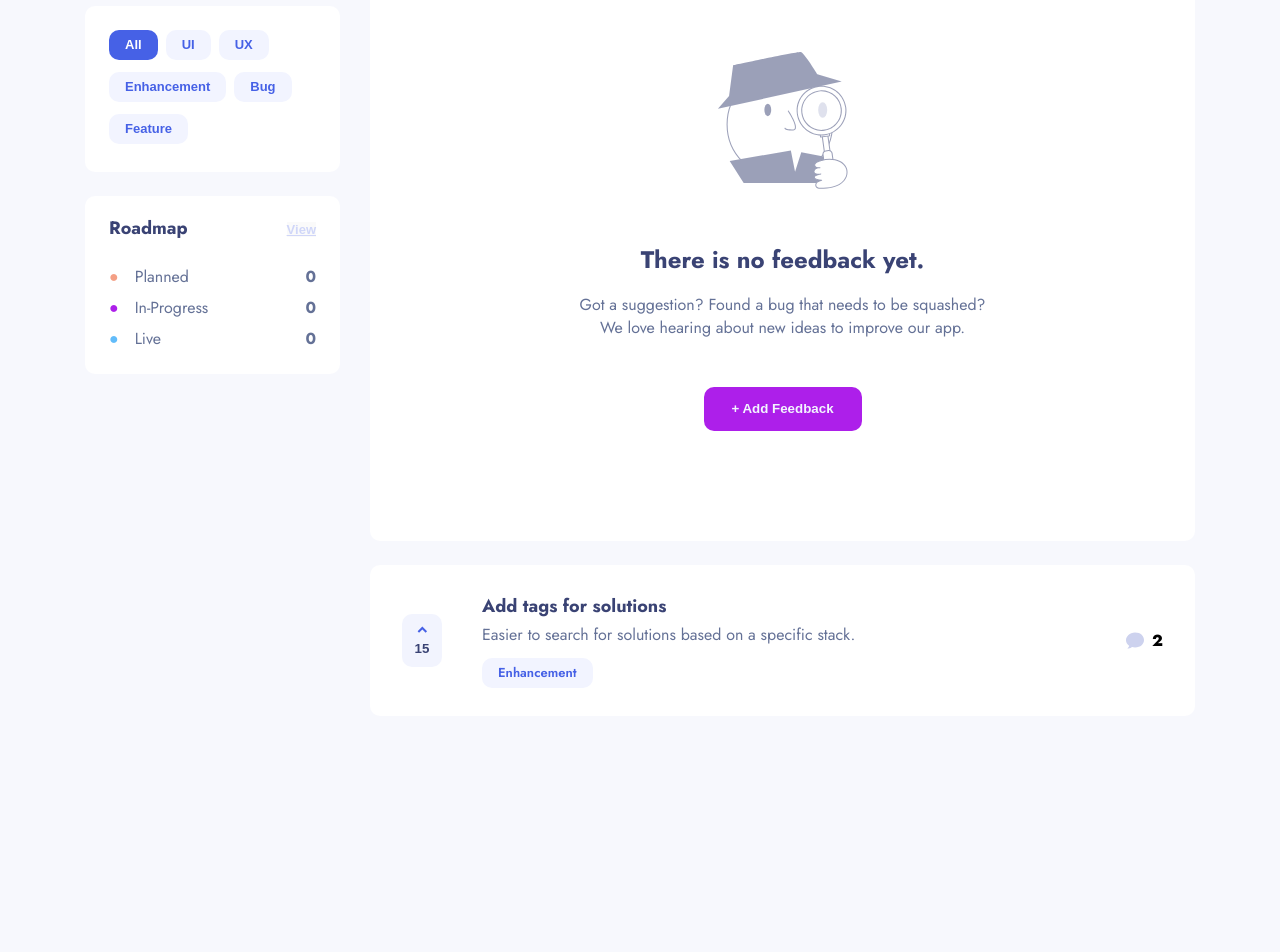
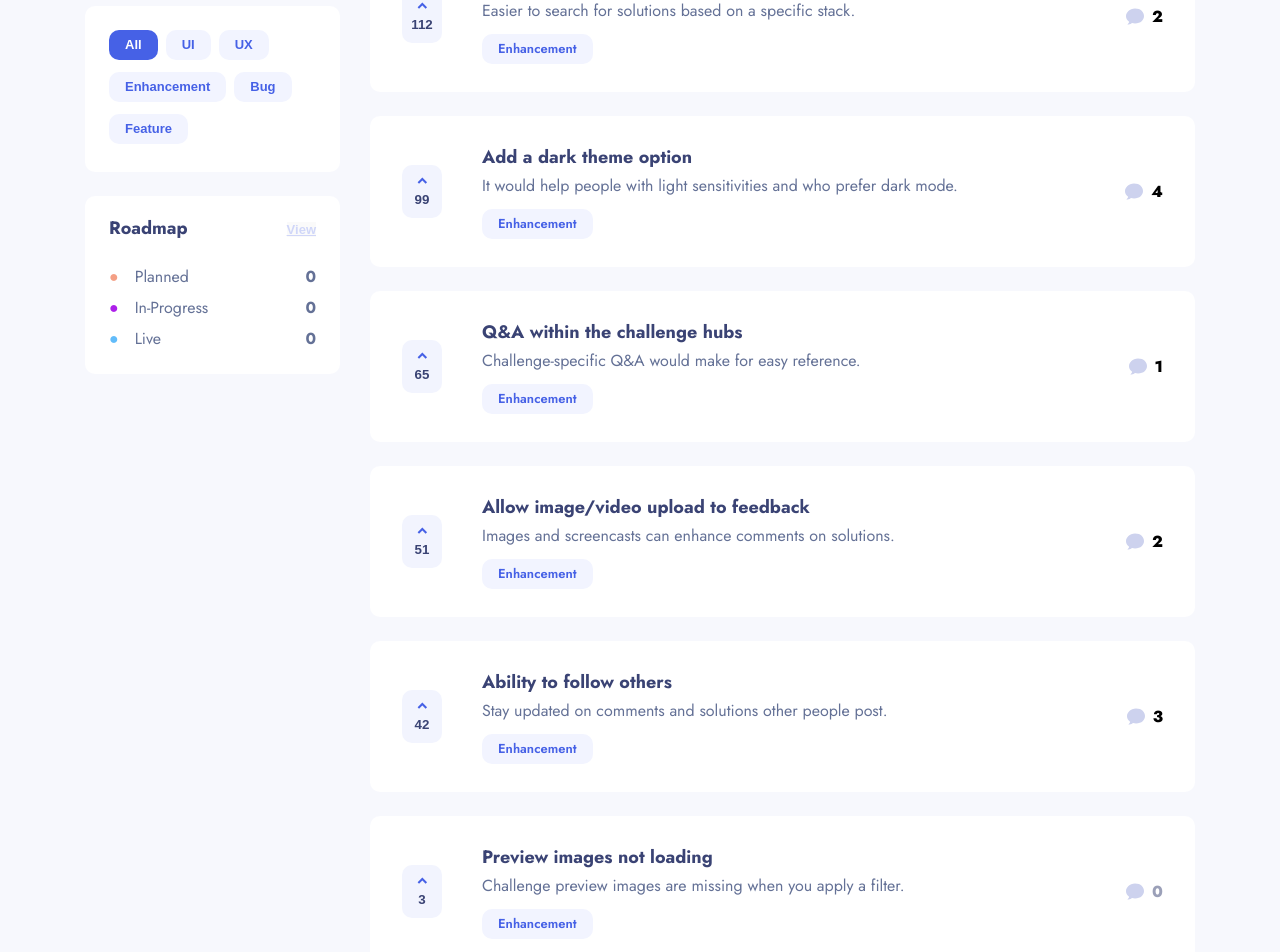
Before and after one commit to orkhan-m/product-feedback-app-react, a React (Create React App) app: page / in a window 1280 px wide. Shown: the part 249-1201 px from the top of the page. Before the commit the page ends 965 px from the top, so only its background shows below. Built offline with nearby package versions, Linux system fonts and the light colour scheme.

Commit message:
finilize feedback units and handle likes

```diff
--- a/src/App.js
+++ b/src/App.js
@@ -6,6 +6,7 @@ import CategoryFilter from "./components/CategoryFilter.js";
 import Roadmap from "./components/Roadmap.js";
 import FeedbackBoard from "./components/FeedbackBoard.js";
 import FeedbackUnit from "./components/FeedbackUnit.js";
+import { feedbackData } from "./data/feedbackData";
 
 export default function App() {
   return (
@@ -18,8 +19,8 @@ export default function App() {
         </div>
         <div>
           <Header />
-          <FeedbackBoard />
-          <FeedbackUnit />
+          {console.log(feedbackData.length)}
+          {feedbackData.length ? <FeedbackUnit /> : <FeedbackBoard />}
         </div>
       </div>
     </div>
--- a/src/components/FeedbackUnit.js
+++ b/src/components/FeedbackUnit.js
@@ -1,31 +1,69 @@
+import React, { useState } from "react";
 import styles from "./styles/FeedbackUnit.module.css";
 import increaseLikes from "../assets/increase_likes.svg";
+import increaseLikesWhite from "../assets/increase_likes_white.svg";
 import commentBubble from "../assets/comment_bubble.svg";
+import { feedbackData } from "../data/feedbackData";
 
 export default function FeedbackUnit() {
+  const [initialFeedbackData, setInitialFeedbackData] = useState(feedbackData);
+
+  function handleLikeClicks(index) {
+    setInitialFeedbackData((prevData) =>
+      prevData.map((item, i) =>
+        i === index
+          ? {
+              ...item,
+              likes: item.likes + (item.liked ? -1 : 1),
+              liked: !item.liked,
+            }
+          : item
+      )
+    );
+  }
+
   return (
-    <div className={styles.feedbackUnit}>
+    <>
+      {initialFeedbackData.map((data, index) => (
+        <div key={index} className={styles.feedbackUnit}>
           <div className={styles.content}>
-        <button className={styles.likes}>
+            <button
+              className={data.liked ? styles.likesLiked : styles.likes}
+              onClick={() => handleLikeClicks(index)}
+            >
               <img
-            src={increaseLikes}
+                src={data.liked ? increaseLikesWhite : increaseLikes}
                 alt="Like the Feedback"
                 className={styles.increaseLikesBtn}
               />
-          <p className={styles.numberOfLikes}>15</p>
+              <p
+                className={
+                  data.liked ? styles.numberOfLikesLiked : styles.numberOfLikes
+                }
+              >
+                {data.likes}
+              </p>
             </button>
             <div className={styles.feebackText}>
-          <h3 className={styles.feedbackUnitTitle}>Add tags for solutions</h3>
-          <p className={styles.feedbackUnitText}>
-            Easier to search for solutions based on a specific stack.
-          </p>
+              <h3 className={styles.feedbackUnitTitle}>{data.title}</h3>
+              <p className={styles.feedbackUnitText}>{data.text}</p>
               <p className={styles.feedbackUnitCategory}>Enhancement</p>
             </div>
             <div className={styles.numberOfComments}>
               <img src={commentBubble} alt="Comment Bubble Icon" />
-          <p className={styles.numberOfCommentsDigit}>2</p>
+              <p
+                className={
+                  data.comments
+                    ? styles.numberOfCommentsDigit
+                    : styles.numberOfCommentsDigitZero
+                }
+              >
+                {data.comments}
+              </p>
             </div>
           </div>
         </div>
+      ))}
+    </>
   );
 }
--- a/src/components/styles/FeedbackUnit.module.css
+++ b/src/components/styles/FeedbackUnit.module.css
@@ -34,6 +34,19 @@
   background-color: #4661e6;
 }
 
+.likesLiked {
+  display: flex;
+  flex-direction: column;
+  width: 4rem;
+  height: 5.3rem;
+  background-color: #4661e6;
+  border: none;
+  border-radius: 1rem;
+  align-items: center;
+  justify-content: center;
+  gap: 0.8rem;
+}
+
 .likes:active .increaseLikesBtn {
   filter: brightness(0) saturate(100%) invert(100%) sepia(0%) saturate(7500%)
     hue-rotate(360deg) brightness(103%) contrast(103%);
@@ -45,6 +58,11 @@
 
 .numberOfLikes {
   color: #3a4374;
+  font-weight: 700;
+}
+
+.numberOfLikesLiked {
+  color: #ffffff;
   font-weight: 700;
 }
 
@@ -85,3 +103,10 @@
   font-size: 1.6rem;
   font-weight: 800;
 }
+
+.numberOfCommentsDigitZero {
+  color: #3a4374;
+  opacity: 0.5;
+  font-size: 1.6rem;
+  font-weight: 800;
+}
--- /dev/null
+++ b/src/data/feedbackData.js
@@ -0,0 +1,50 @@
+export const feedbackData = [
+  {
+    index: 1,
+    title: "Add tags for solutions",
+    text: "Easier to search for solutions based on a specific stack.",
+    likes: 112,
+    comments: 2,
+    category: "Enhancement",
+  },
+  {
+    index: 2,
+    title: "Add a dark theme option",
+    text: "It would help people with light sensitivities and who prefer dark mode.",
+    likes: 99,
+    comments: 4,
+    category: "Feature",
+  },
+  {
+    index: 3,
+    title: "Q&A within the challenge hubs",
+    text: "Challenge-specific Q&A would make for easy reference.",
+    likes: 65,
+    comments: 1,
+    category: "Feature",
+  },
+  {
+    index: 4,
+    title: "Allow image/video upload to feedback",
+    text: "Images and screencasts can enhance comments on solutions.",
+    likes: 51,
+    comments: 2,
+    category: "Enhancement",
+  },
+  {
+    index: 5,
+    title: "Ability to follow others",
+    text: "Stay updated on comments and solutions other people post.",
+    likes: 42,
+    comments: 3,
+    category: "Feature",
+  },
+  {
+    index: 6,
+    title: "Preview images not loading",
+    text: "Challenge preview images are missing when you apply a filter.",
+    likes: 3,
+    comments: 0,
+    category: "Bug",
+  },
+];
```
Also changed, not shown: src/assets/increase_likes_white.svg (added). Lines whose indentation alone changed are shown as unchanged.
